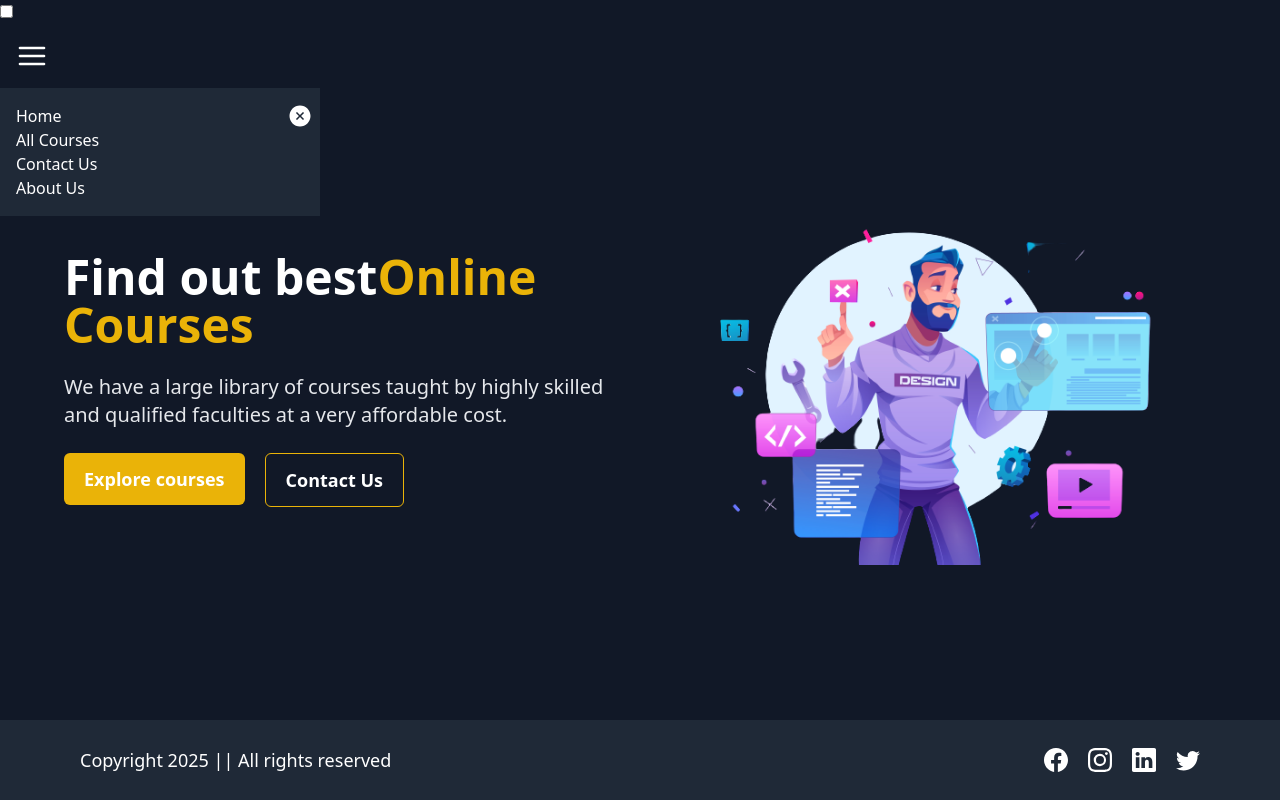
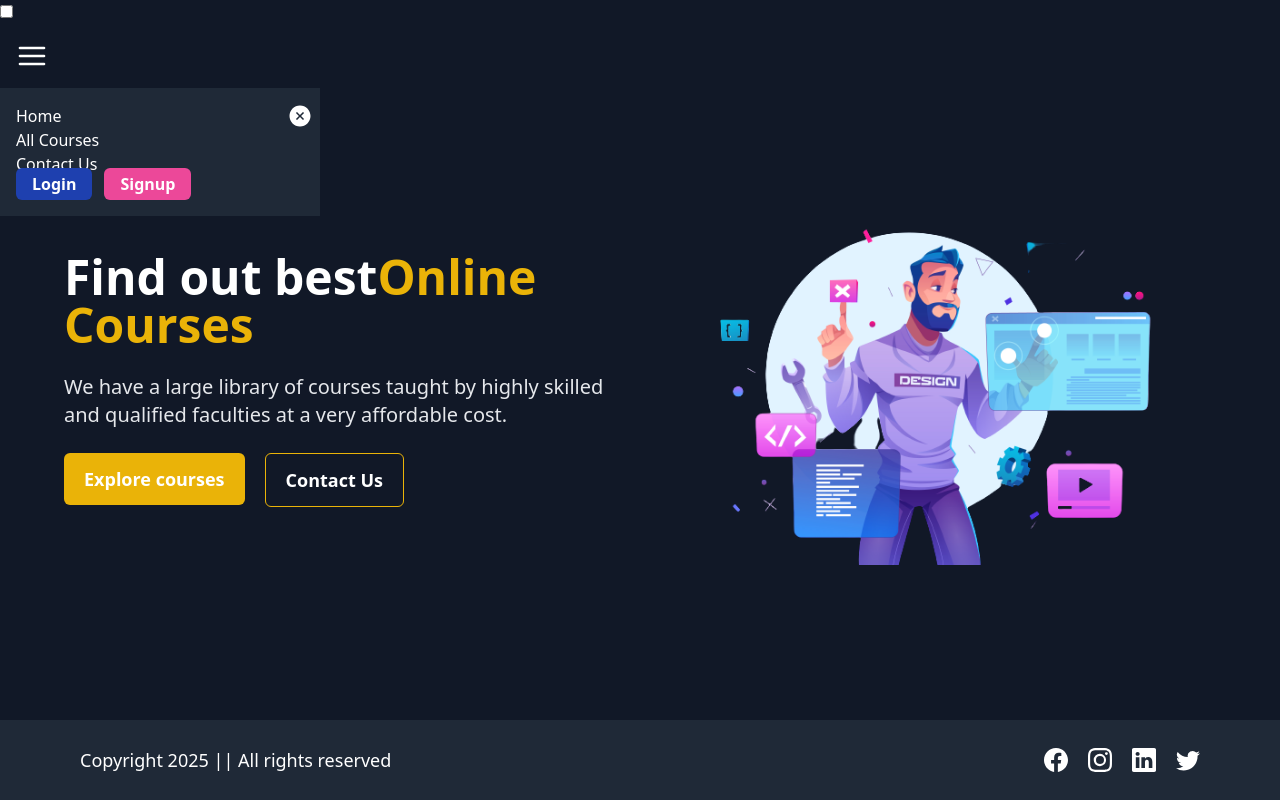
Before and after one commit to Rohitiwari297/LMS-Frontend-web-app, a React (Vite) app: page / in a window 1280 px wide. Built offline with nearby package versions, Linux system fonts and the light colour scheme.

Commit message:
Added login signup buttons to sidebar

```diff
--- a/src/Layouts/HomeLayout.jsx
+++ b/src/Layouts/HomeLayout.jsx
@@ -1,27 +1,47 @@
-
 import { FiMenu } from "react-icons/fi";
 import { AiFillCloseCircle } from "react-icons/ai";
-import {Link} from "react-router-dom";
-import Footer from '../Components/Footer';
+import { Link, useNavigate } from "react-router-dom";
+import Footer from "../Components/Footer";
+import { useDispatch, useSelector } from "react-redux";
 
+function HomeLayout({ children }) {
+  //
+  const dispatch = useDispatch();
+  const navigate = useNavigate();
 
-function HomeLayout({children}){
+  // for checking if user is logged in
+  const isLoggedIn = useSelector((state) => state?.auth?.isLoggedIn);
+  //console.log(isLoggedIn)
+
+  //for displaying the option acc to role
+  const role = useSelector((state) => state?.auth?.role);
+  //console.log(role)
 
   //Defining the method of changeWidth
-    function changeWidth(){
-        const drawerSide = document.getElementsByClassName('drawer-side');
+  function changeWidth() {
+    const drawerSide = document.getElementsByClassName("drawer-side");
     drawerSide[0].style.width = "auto";
   }
 
   //Defining the method of hideDrawer
-    function hideDrawer(){
-        const element = document.getElementsByClassName('drawer-toggle');
+  function hideDrawer() {
+    const element = document.getElementsByClassName("drawer-toggle");
     element[0].checked = false;
 
     //changeWidth();
   }
 
-    return(
+  //defining the function handleLogout
+  function handleLogout(e){
+    e.reventDefault();
+
+    // const res = await dispatch(logout())
+
+    // if(res?.payload?.success)
+    navigate('/');
+  }
+
+  return (
     <div className="min-h-[90vh] bg-gray-900 ">
       {/* drawer */}
       <div className="drawer absolute left-0 z-50 w-fit ">
@@ -30,49 +50,81 @@ function HomeLayout({children}){
           <label htmlFor="my-drawer" className="cursor-pointer relative">
             <FiMenu
               onClick={changeWidth}
-                            size={'32px'}
+              size={"32px"}
               className="font-bold text-white m-4"
             />
-
           </label>
-
         </div>
         <div className="drawer-side w-0 ">
-                    <label htmlFor="my-drawer" className="drawer-overlay">
-                    </label>
+          <label htmlFor="my-drawer" className="drawer-overlay"></label>
           <ul className="menu p-4 bg-gray-800 text-white w-48 sm:w-80 bg-base-100 text-base-content relative">
             <li className="w-fit absolute right-2 z-50">
               <button onClick={hideDrawer}>
-                                <AiFillCloseCircle size={24}/>
+                <AiFillCloseCircle size={24} />
               </button>
-
             </li>
             <li>
-                            <Link to='/'>Home</Link>
+              <Link to="/">Home</Link>
+            </li>
+
+            {isLoggedIn && role === "ADMIN" && (
+              <li>
+                <Link to="/admit.dashboard">Admin DashBoard</Link>
+              </li>
+            )}
+
+            <li>
+              <Link to="/courses">All Courses</Link>
             </li>
             <li>
-                            <Link to='/courses'>All Courses</Link>
+              <Link to="/contact">Contact Us</Link>
             </li>
             <li>
-                            <Link to='/contact'>Contact Us</Link>
+              <Link to="/about">About Us</Link>
             </li>
-                        <li>
-                            <Link to='/about'>About Us</Link>
+
+            {!isLoggedIn && (
+              <li className="absolute bottom-4 w-[90%">
+                <div className="w-full flex  items-center justify-center gap-3">
+                  <button className="btn-primary px-4 py-1 font-semibold bg-blue-800 hover:bg-blue-900 rounded-md w-full">
+                    <Link to="/login">Login</Link>
+                  </button>
+                  <button
+                    className="btn-seconday px-4 py-1 font-semibold bg-pink-500
+                                hover:bg-pink-600 rounded-md w-full"
+                  >
+                    <Link to="/login">Signup</Link>
+                  </button>
+                </div>
               </li>
+            )}
+
+            {isLoggedIn && (
+              <li className="absolute bottom-4 w-[90%">
+                <div className="w-full flex  items-center justify-center gap-3">
+                  <button className="btn-primary px-4 py-1 font-semibold bg-blue-800 hover:bg-blue-900 rounded-md w-full">
+                    <Link to="/user/profile">Profile</Link>
+                  </button>
+                  <button
+                    className="btn-seconday px-4 py-1 font-semibold bg-pink-500
+                                hover:bg-pink-600 rounded-md w-full"
+                  >
+                    <Link onClick={handleLogout}>Logout</Link>
+                  </button>
+                </div>
+              </li>
+            )}
           </ul>
-
         </div>
-
       </div>
 
       {/*children Component */}
       {children}
 
       {/* Footer Component*/}
-            <Footer/>
+      <Footer />
     </div>
-    )
-
+  );
 }
 
 export default HomeLayout;
```
Lines whose indentation alone changed are shown as unchanged.
